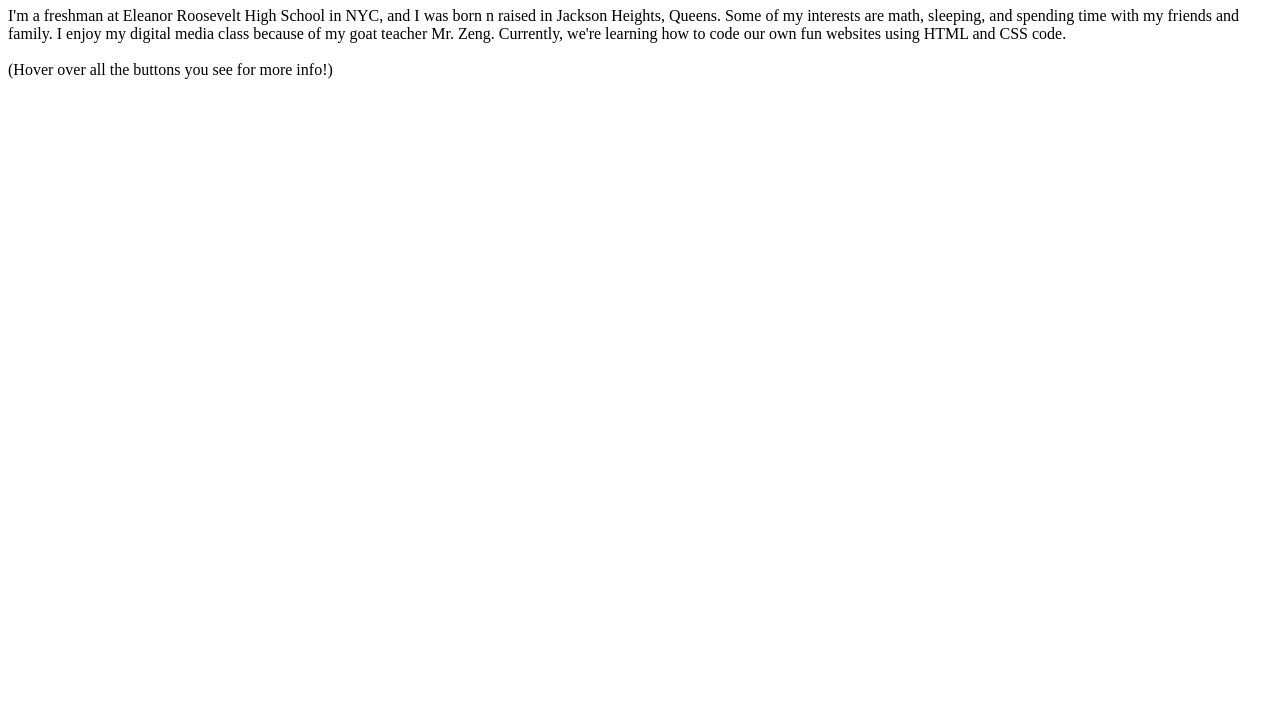
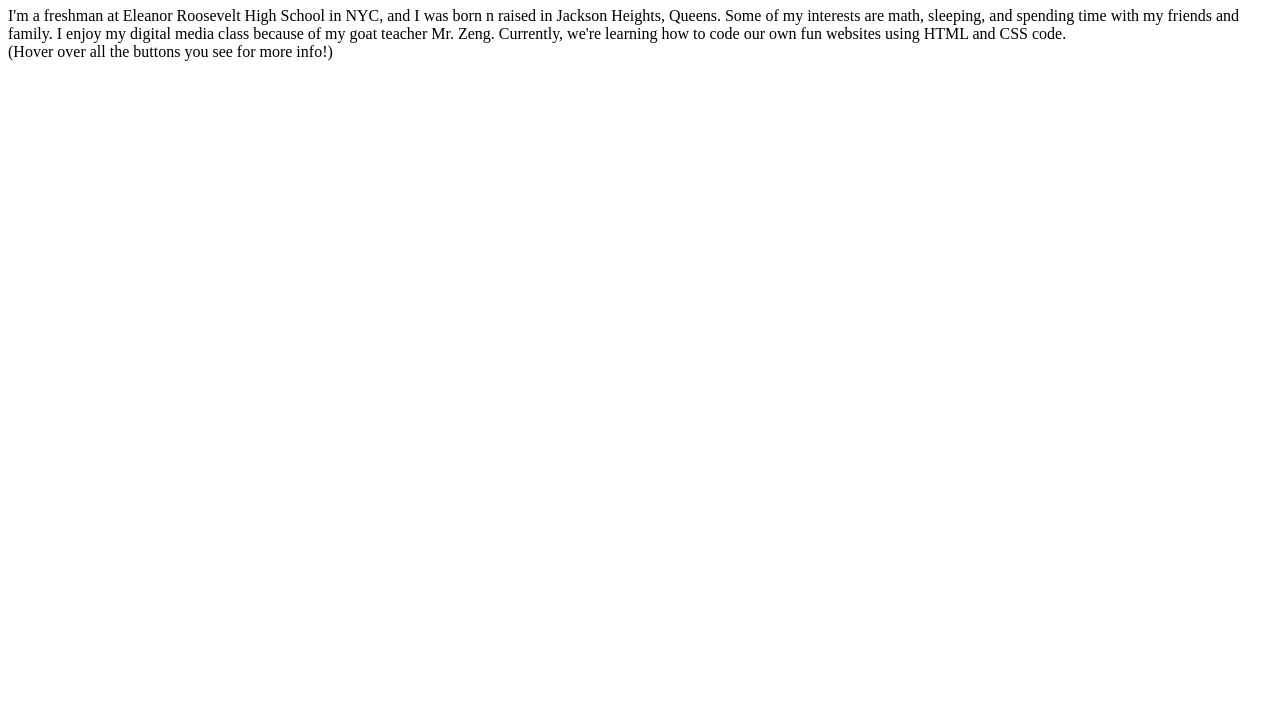
Before and after one commit to Semke-GV/digitalmedia, a plain HTML site: page index.html in a window 1280 px wide. Shown: the part 73-800 px from the top of the page. Drawn offline with Linux system fonts and the light colour scheme.

Commit message:
Update index.html

```diff
--- a/index.html
+++ b/index.html
@@ -3,7 +3,8 @@
 
   <div>
     <h1>Hi I'm Semke! </h1>
-    <p> I'm a freshman at Eleanor Roosevelt High School in NYC, and I was born n raised in Jackson Heights, Queens. Some of my interests are math, sleeping, and spending time with my friends and family. I enjoy my digital media class because of my goat teacher Mr. Zeng. Currently, we're learning how to code our own fun websites using HTML and CSS code.<br/>
-      <br/>
+    <p> I'm a freshman at Eleanor Roosevelt High School in NYC, and I was born n raised in Jackson Heights, Queens. Some of my interests are math, sleeping, and spending time with my friends and family. I enjoy my digital media class because of my goat teacher Mr. Zeng. Currently, we're learning how to code our own fun websites using HTML and CSS code.
+      <br>
       (Hover over all the buttons you see for more info!)</p>
-    <br/><br/></div>
+    <br>
+  </div>
```
